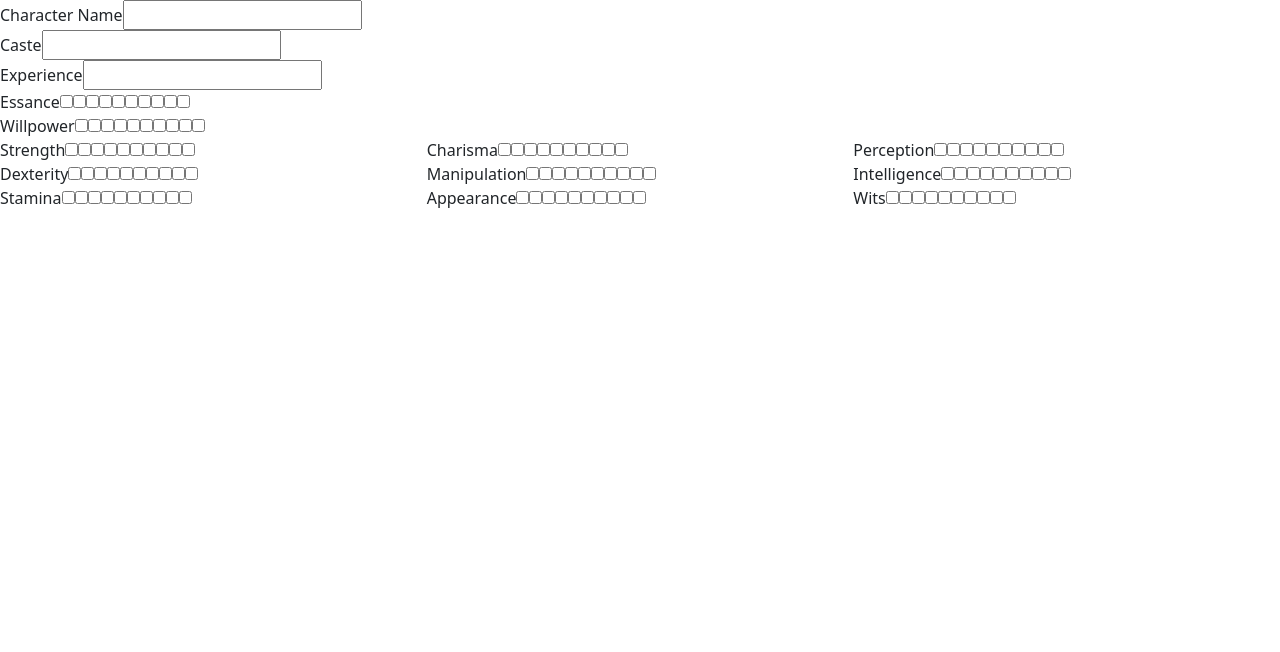
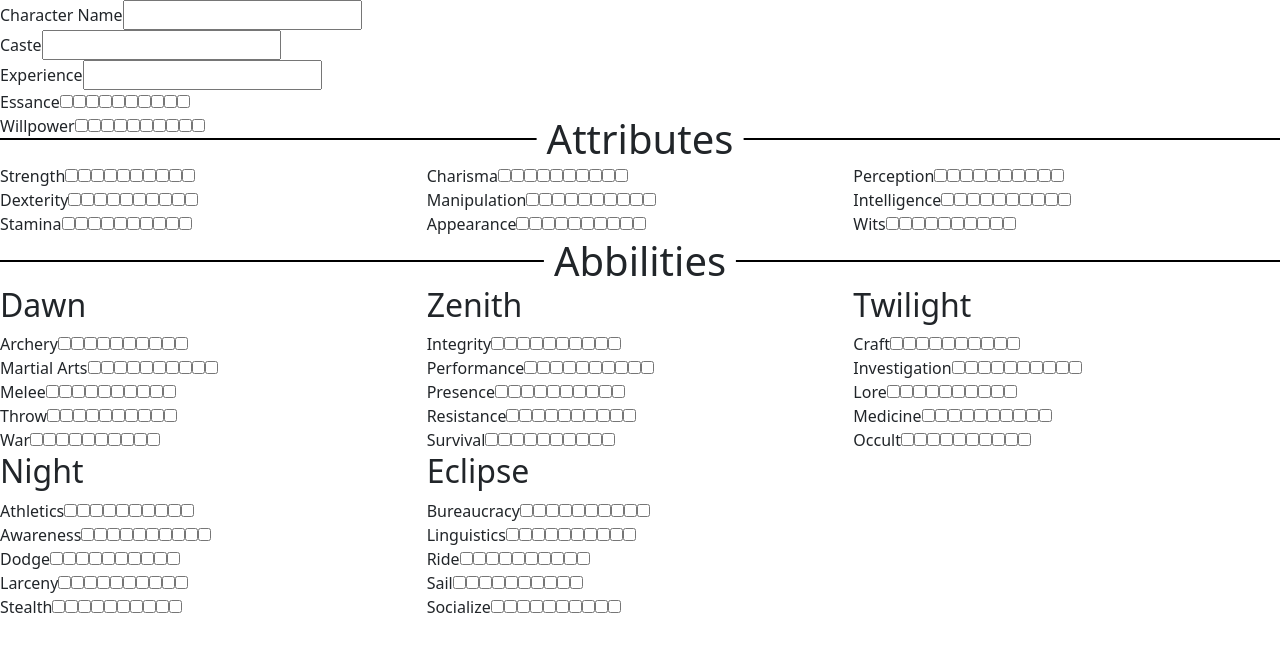
Before and after one commit to rljt24/Exalted, a React (Vite) app in the folder solarCharacterPage/: page / in a window 1280 px wide. Shown: the top 652 px of the page. Built offline with nearby package versions, Linux system fonts and the light colour scheme.

Commit message:
added in abilities section

```diff
--- a/solarCharacterPage/src/App.css
+++ b/solarCharacterPage/src/App.css
@@ -5,3 +5,23 @@
 #flex div {
   width: 33.33333%;
 }
+.line-container {
+    position: relative;
+    display: flex;
+    align-items: center;
+  }
+
+  .line {
+    width: 100%;
+    height: 2px;
+    background-color: #000;
+  }
+
+  .title {
+    position: absolute;
+    top: 50%;
+    left: 50%;
+    transform: translate(-50%, -50%);
+    padding: 0 10px;
+    background-color: #fff;
+  }
--- a/solarCharacterPage/src/App.tsx
+++ b/solarCharacterPage/src/App.tsx
@@ -1,3 +1,4 @@
+import Abilities from "./components/Abilities";
 import Attributes from "./components/Attributes";
 import EssanceAndWillpower from "./components/EssanceAndWillpower";
 import BasicInfo from "./components/basicInfo";
@@ -7,7 +8,16 @@ function App() {
     <>
       <BasicInfo />
       <EssanceAndWillpower />
-      <Attributes />
+      <div className="line-container">
+        <div className="line"></div>
+        <h1 className="title">Attributes</h1>
+      </div><br></br>
+      <Attributes /><br></br>
+      <div className="line-container">
+        <div className="line"></div>
+        <h1 className="title">Abbilities</h1>
+      </div><br></br>
+      <Abilities />
     </>
   );
 }
--- /dev/null
+++ b/solarCharacterPage/src/components/Abilities.tsx
@@ -0,0 +1,75 @@
+import { useState } from "react";
+import React from "react";
+
+function Abilities() {
+    const startState: boolean[] = Array.from({ length: 10 }, () => false);
+
+    const caste: string[] = ["Dawn", "Zenith", "Twilight", "Night", "Eclipse"];
+
+    const abilityList: string[][] = [
+        ["Archery", "Martial Arts", "Melee", "Throw", "War"],
+        ["Integrity", "Performance", "Presence", "Resistance", "Survival"],
+        ["Craft", "Investigation", "Lore", "Medicine", "Occult"],
+        ["Athletics", "Awareness", "Dodge", "Larceny", "Stealth"],
+        ["Bureaucracy", "Linguistics", "Ride", "Sail", "Socialize"]
+    ];
+
+    const checkboxesList: [
+        boolean[],
+        React.Dispatch<React.SetStateAction<boolean[]>>
+      ][][] = Array.from({ length: abilityList.length }, () =>
+        Array.from({ length: abilityList[0].length }, () => useState(startState))
+      );
+
+      const handleCheckbox = (
+        index: number,
+        checkboxes: boolean[],
+        setCheckbox: React.Dispatch<React.SetStateAction<boolean[]>>
+      ) => {
+        let updatedCheckboxes: boolean[] = checkboxes.map((checked, i) =>
+          i <= index ? true : checked
+        );
+        updatedCheckboxes = updatedCheckboxes.map((checked, i) =>
+          i > index ? false : checked
+        );
+        setCheckbox(updatedCheckboxes);
+      };
+
+      return (
+        <>
+      <form id="flex">
+        {abilityList.map((category, indexThird) => (
+          <div>
+            <h2>{caste[indexThird]}</h2>
+            <React.Fragment key={indexThird}>
+              {abilityList[indexThird].map((attribute, indexFirst) => (
+                <React.Fragment key={indexFirst}>
+                  <label>{attribute}</label>
+                  {checkboxesList[indexThird][indexFirst][0].map(
+                    (checked, indexSecond) => (
+                      <input
+                        type="checkbox"
+                        key={indexSecond}
+                        checked={checked}
+                        onClick={() =>
+                          handleCheckbox(
+                            indexSecond,
+                            checkboxesList[indexThird][indexFirst][0],
+                            checkboxesList[indexThird][indexFirst][1]
+                          )
+                        }
+                      ></input>
+                    )
+                  )}
+                  <br></br>
+                </React.Fragment>
+              ))}
+            </React.Fragment>
+          </div>
+        ))}
+      </form>
+    </>
+      )
+}
+
+export default Abilities
```
Also changed, not shown: solarCharacterPage/src/components/Attributes.tsx (+11 -17 lines).
